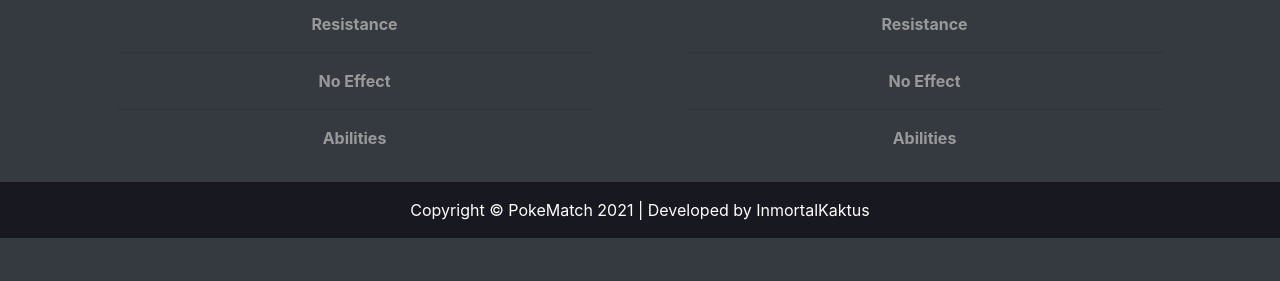
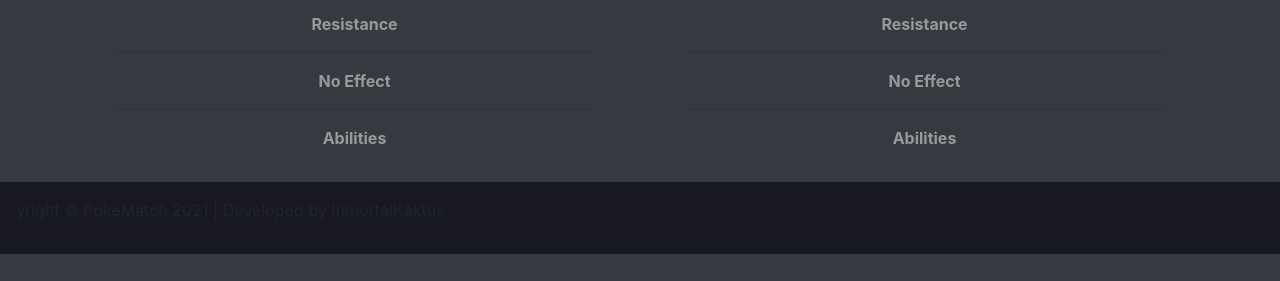
Before and after one commit to aleolidev/pokematch, a Django app: template pokemoncompetitive/templates/pokemoncompetitive/base.html in a window 1280 px wide. Shown: the part 519-800 px from the top of the page. Run offline with Django 3.2, Linux system fonts and the light colour scheme; the template is opened without the code that fills it, so the values that code supplies are empty; some libraries are stand-ins or nearby versions.

Commit message:
Favicon removed 2

```diff
--- a/pokemoncompetitive/templates/pokemoncompetitive/index.html
+++ b/pokemoncompetitive/templates/pokemoncompetitive/index.html
@@ -10,7 +10,6 @@
   <meta name="author" content="">
 
   <title>PokeMatch - Fast Battle Data</title>
-  <!-- <link rel="shortcut icon" type="image/png" href="{% static 'img/favicon.ico' %}"> -->
 
   <!-- Bootstrap core CSS -->
   <link href="{% static 'vendor/bootstrap/css/bootstrap.min.css' %}" rel="stylesheet">
@@ -74,8 +73,8 @@
 
   <!-- Footer -->
   <footer class="footer" style="padding: 1em; background-color: #181820;">
-    <div class="container">
-      <p class="m-0 text-center text-white">Copyright &copy; PokeMatch 2021 | Developed by InmortalKaktus</p>
+
+yright &copy; PokeMatch 2021 | Developed by InmortalKaktus</p>
     </div>
     <!-- /.container -->
   </footer>
```
